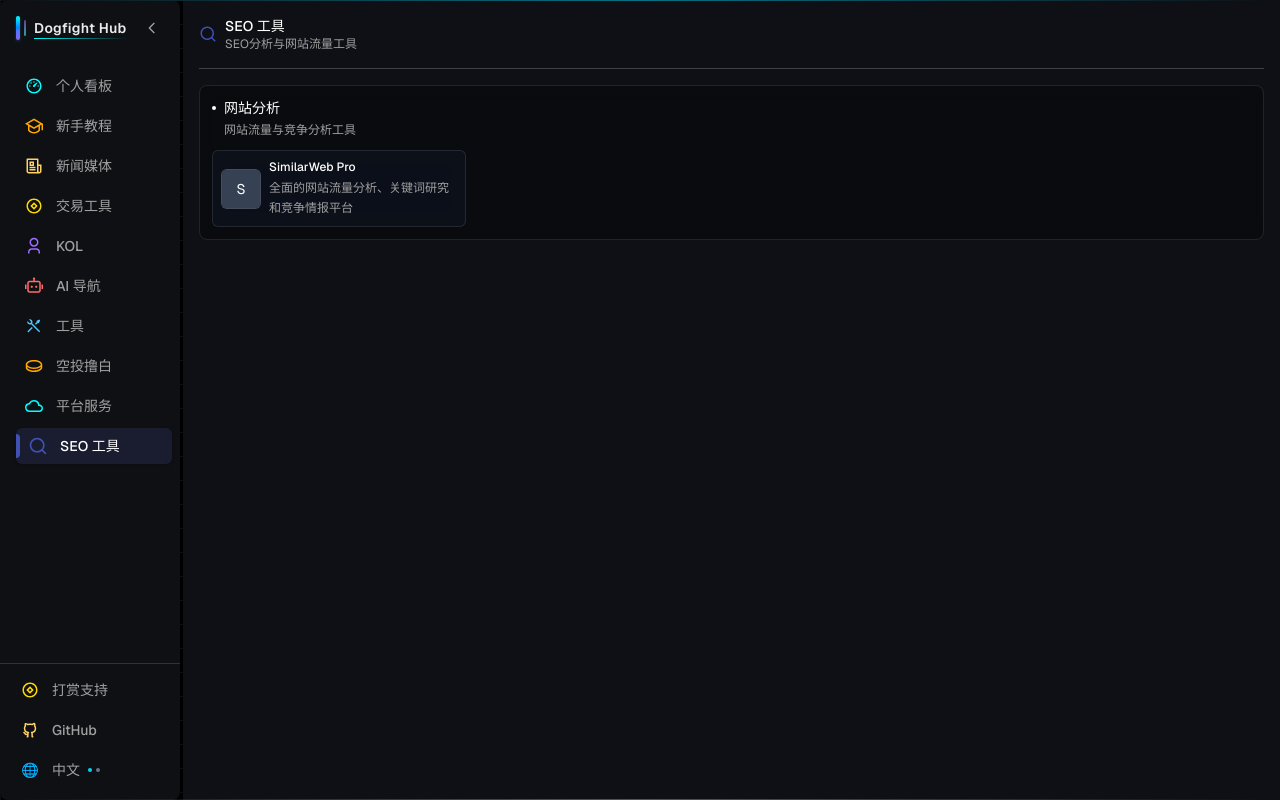
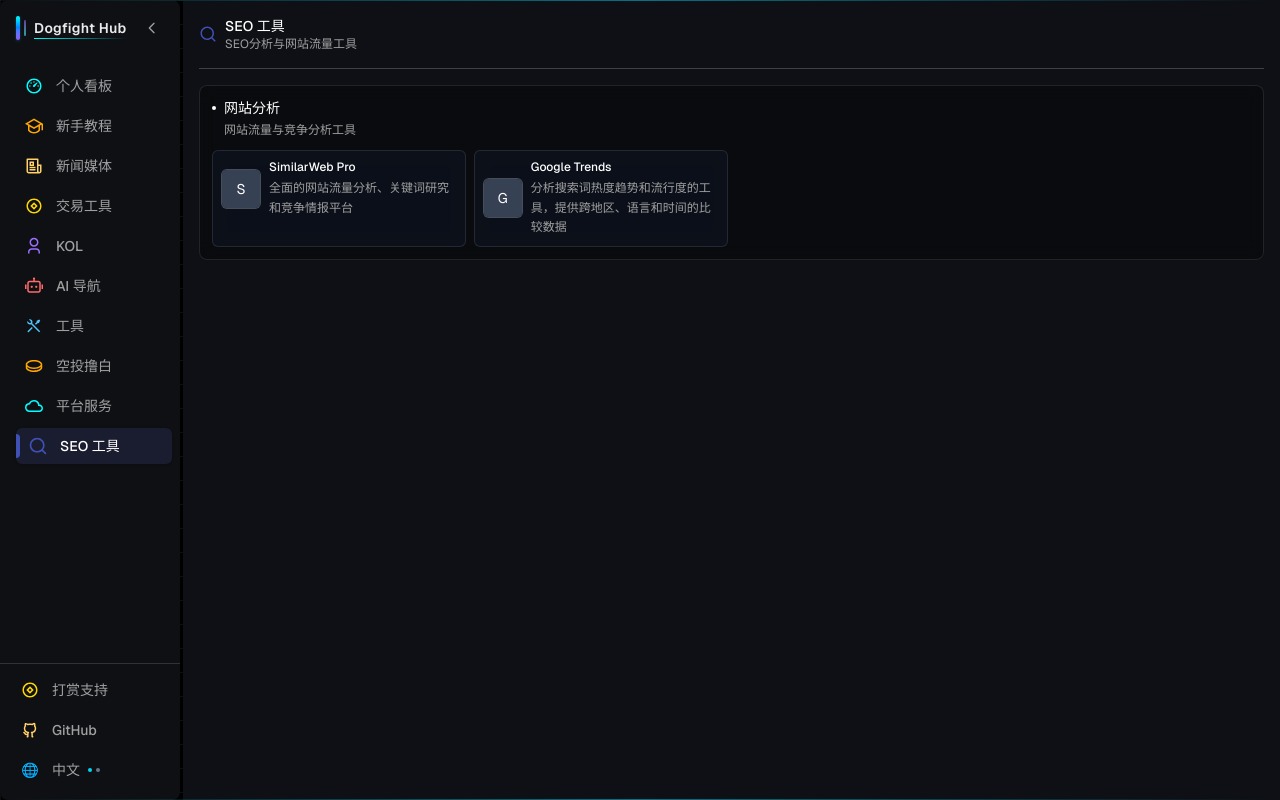
Before and after one commit to sumingcheng/smc-nav, a Next.js app: page /seo in a window 1280 px wide. Built offline with nearby package versions, Linux system fonts and the light colour scheme.

Commit message:
feat: add Google Trends tool to SEO section with description and icon

```diff
--- a/src/data/seo.tsx
+++ b/src/data/seo.tsx
@@ -18,6 +18,12 @@
           description: '全面的网站流量分析、关键词研究和竞争情报平台',
           icon: 'https://www.google.com/s2/favicons?domain=similarweb.com&sz=64',
         },
+        {
+          name: 'Google Trends',
+          url: 'https://trends.google.com/trends/',
+          description: '分析搜索词热度趋势和流行度的工具，提供跨地区、语言和时间的比较数据',
+          icon: 'https://www.google.com/s2/favicons?domain=google.com&sz=64',
+        },
       ],
     },
   ],
```
